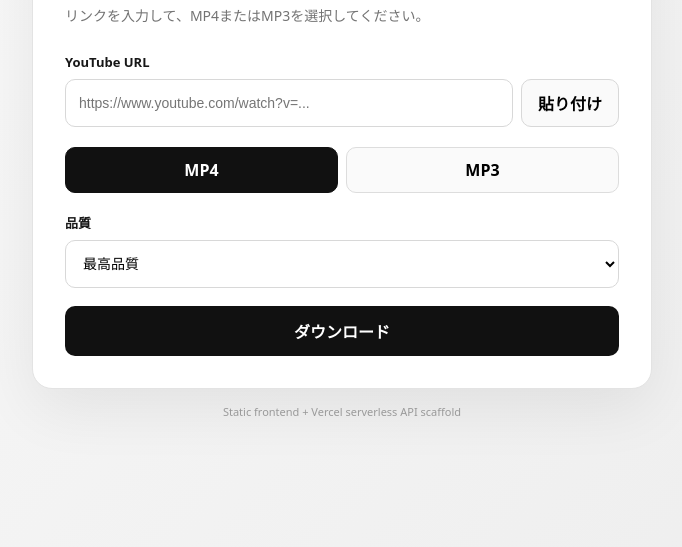
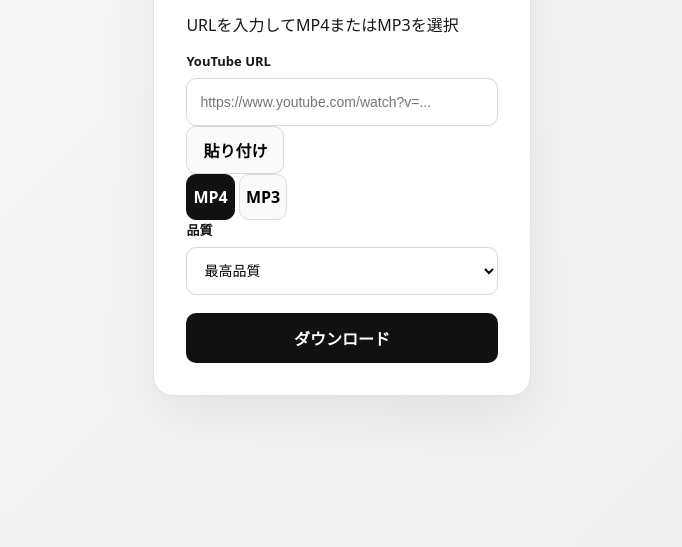
Before and after one commit to z1pkun/Youtube., a website: page public/index.html in a window 1280 px wide. Shown: the part 253-800 px from the top of the page, without its empty margins (298-980 px from the left). Drawn offline with Linux system fonts and the light colour scheme.

Commit message:
Update index.html

```diff
--- a/public/index.html
+++ b/public/index.html
@@ -2,47 +2,124 @@
 <html lang="ja">
 <head>
   <meta charset="UTF-8">
-  <meta name="viewport" content="width=device-width,initial-scale=1">
-  <meta name="description" content="Simple YouTube Downloader">
+  <meta name="viewport" content="width=device-width, initial-scale=1">
+
   <title>YouTube Downloader</title>
+
   <link rel="stylesheet" href="/style.css">
 </head>
+
 <body>
-  <main class="wrap">
+
+<main class="container">
+
   <section class="card">
-      <div class="logo">YouTubeDownloader</div>
-      <h1>動画をかんたんに保存</h1>
-      <p class="sub">リンクを入力して、MP4またはMP3を選択してください。</p>
+
+    <div class="brand">
+      YouTubeDownloader
+    </div>
+
+    <h1>
+      動画を保存
+    </h1>
+
+    <p class="description">
+      URLを入力してMP4またはMP3を選択
+    </p>
 
     <form id="downloadForm">
-        <label for="url">YouTube URL</label>
-        <div class="input-row">
-          <input id="url" type="url" placeholder="https://www.youtube.com/watch?v=..." required>
-          <button id="pasteBtn" class="secondary" type="button">貼り付け</button>
+
+      <label for="url">
+        YouTube URL
+      </label>
+
+      <div class="url-row">
+
+        <input
+          id="url"
+          type="url"
+          placeholder="https://www.youtube.com/watch?v=..."
+          autocomplete="off"
+          required
+        >
+
+        <button
+          id="pasteBtn"
+          type="button"
+          class="secondary"
+        >
+          貼り付け
+        </button>
+
       </div>
 
-        <div class="formats">
-          <button class="format active" type="button" data-format="mp4">MP4</button>
-          <button class="format" type="button" data-format="mp3">MP3</button>
+      <div class="format-row">
+
+        <button
+          type="button"
+          class="format active"
+          data-format="mp4"
+        >
+          MP4
+        </button>
+
+        <button
+          type="button"
+          class="format"
+          data-format="mp3"
+        >
+          MP3
+        </button>
+
       </div>
 
-        <label for="quality">品質</label>
+      <label for="quality">
+        品質
+      </label>
+
       <select id="quality">
-          <option value="best">最高品質</option>
-          <option value="1080">1080p</option>
-          <option value="720">720p</option>
-          <option value="480">480p</option>
-          <option value="360">360p</option>
+
+        <option value="best">
+          最高品質
+        </option>
+
+        <option value="1080">
+          1080p
+        </option>
+
+        <option value="720">
+          720p
+        </option>
+
+        <option value="480">
+          480p
+        </option>
+
+        <option value="360">
+          360p
+        </option>
+
       </select>
 
-        <button class="download" type="submit">ダウンロード</button>
+      <button
+        type="submit"
+        class="download"
+      >
+        ダウンロード
+      </button>
+
     </form>
 
-      <div id="status" class="status hidden"></div>
+    <div
+      id="status"
+      class="status hidden"
+    ></div>
+
   </section>
 
-    <footer>Static frontend + Vercel serverless API scaffold</footer>
 </main>
+
 <script src="/app.js"></script>
+
 </body>
 </html>
```
Lines whose indentation alone changed are shown as unchanged.
